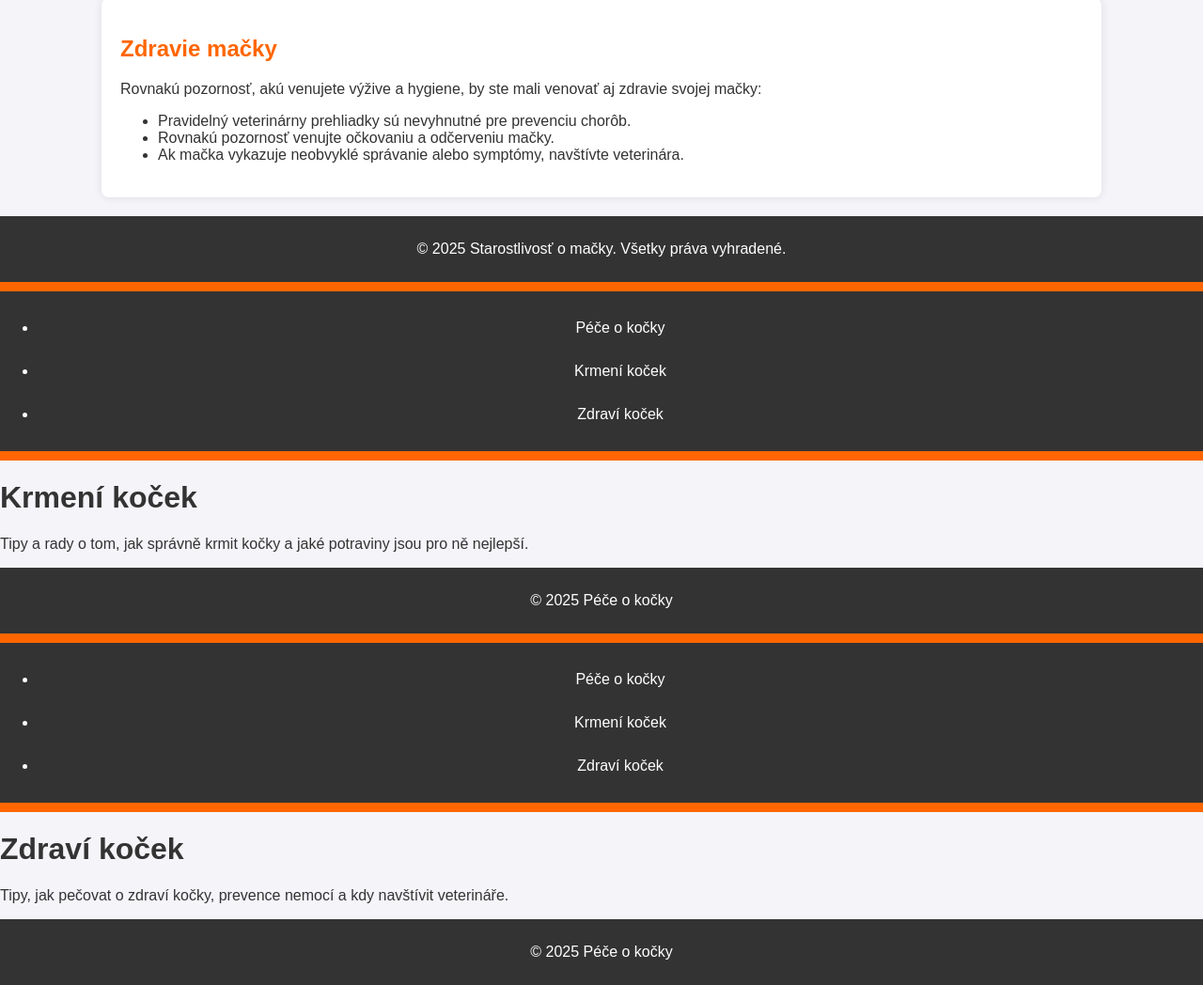
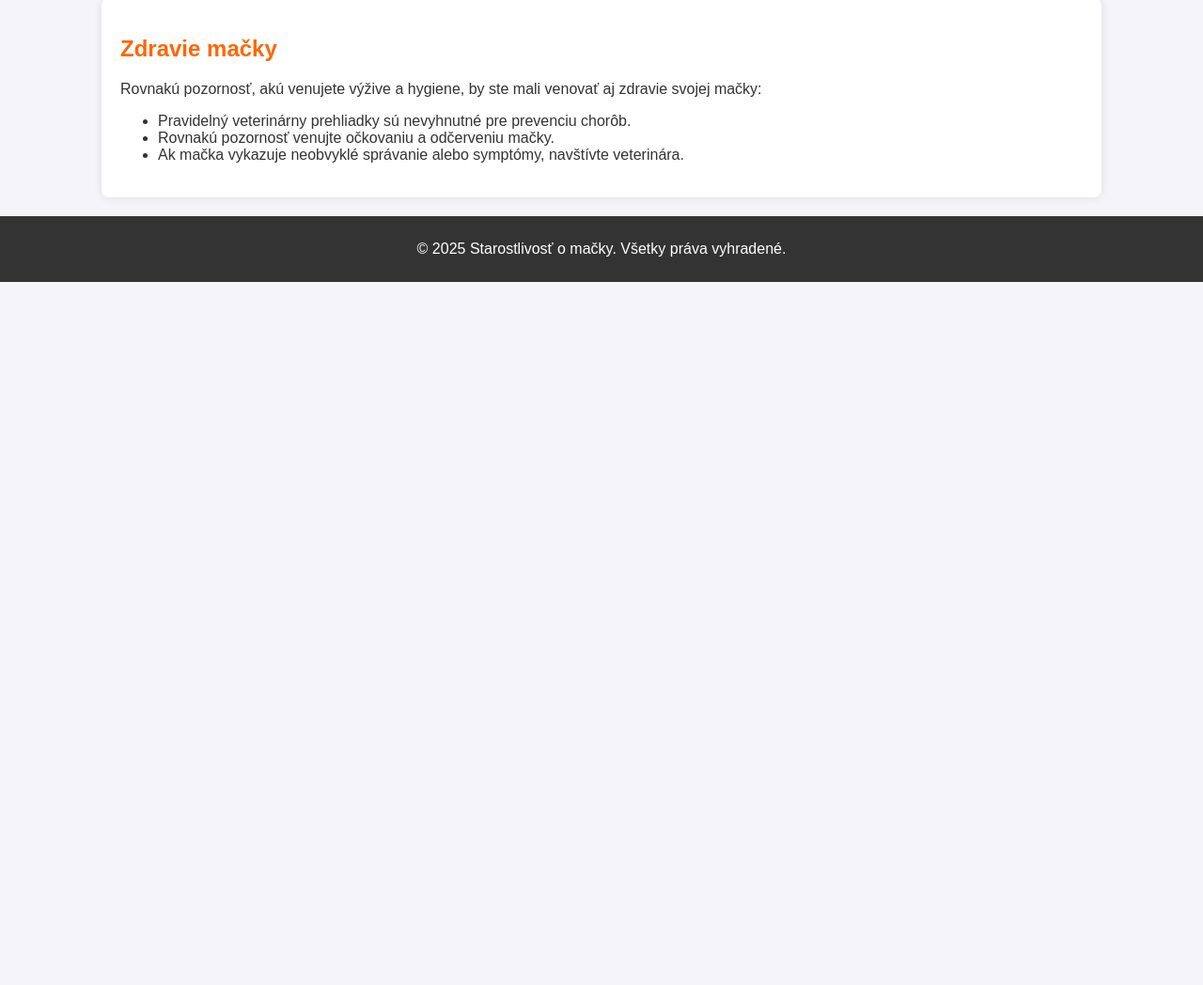
Before and after one commit to Anna12333/Anna12333, a plain HTML site: page kocky.html in a window 1280 px wide. Shown: the part 1489-2537 px from the top of the page at 94% size. After the commit the page ends 1789 px from the top, so only its background shows below. Drawn offline with Linux system fonts and the light colour scheme.

Commit message:
kocky.html

```diff
--- a/kocky.html
+++ b/kocky.html
@@ -137,65 +137,3 @@
     </footer>
 </body>
 </html>
-<!DOCTYPE html>
-<html lang="cs">
-<head>
-    <meta charset="UTF-8">
-    <meta name="viewport" content="width=device-width, initial-scale=1.0">
-    <title>Krmení koček</title>
-    <link rel="stylesheet" href="styles.css">
-</head>
-<body>
-
-    <header>
-        <nav>
-            <ul>
-                <li><a href="index.html">Péče o kočky</a></li>
-                <li><a href="krmeni.html">Krmení koček</a></li>
-                <li><a href="zdravi.html">Zdraví koček</a></li>
-            </ul>
-        </nav>
-    </header>
-
-    <main>
-        <h1>Krmení koček</h1>
-        <p>Tipy a rady o tom, jak správně krmit kočky a jaké potraviny jsou pro ně nejlepší.</p>
-    </main>
-
-    <footer>
-        <p>&copy; 2025 Péče o kočky</p>
-    </footer>
-
-</body>
-</html>
-<!DOCTYPE html>
-<html lang="cs">
-<head>
-    <meta charset="UTF-8">
-    <meta name="viewport" content="width=device-width, initial-scale=1.0">
-    <title>Zdraví koček</title>
-    <link rel="stylesheet" href="styles.css">
-</head>
-<body>
-
-    <header>
-        <nav>
-            <ul>
-                <li><a href="index.html">Péče o kočky</a></li>
-                <li><a href="krmeni.html">Krmení koček</a></li>
-                <li><a href="zdravi.html">Zdraví koček</a></li>
-            </ul>
-        </nav>
-    </header>
-
-    <main>
-        <h1>Zdraví koček</h1>
-        <p>Tipy, jak pečovat o zdraví kočky, prevence nemocí a kdy navštívit veterináře.</p>
-    </main>
-
-    <footer>
-        <p>&copy; 2025 Péče o kočky</p>
-    </footer>
-
-</body>
-</html>
```
